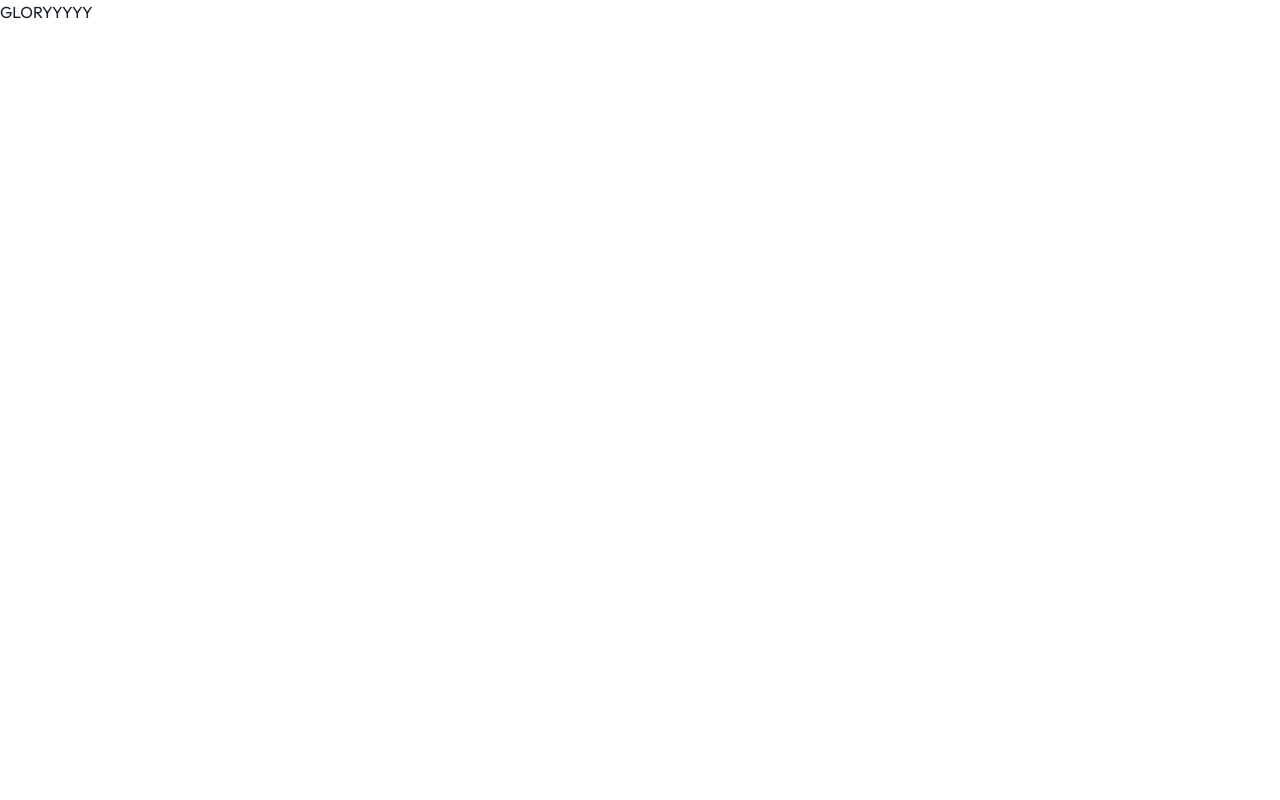
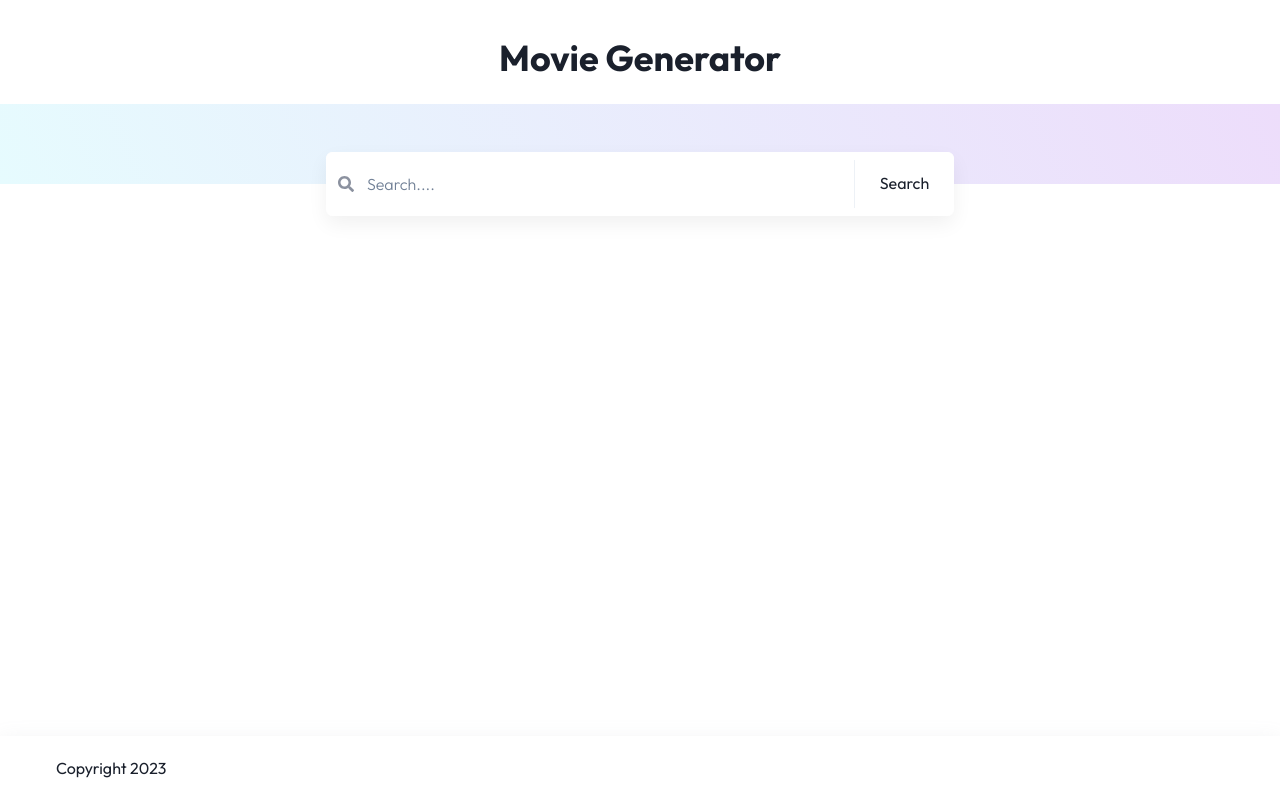
Before and after one commit to felixiho/instill, a Next.js app: page / in a window 1280 px wide. Built offline with nearby package versions, Linux system fonts and the light colour scheme.

Commit message:
search component

```diff
--- a/package.json
+++ b/package.json
@@ -22,6 +22,7 @@
     "next": "13.4.19",
     "react": "18.2.0",
     "react-dom": "18.2.0",
+    "react-icons": "^4.8.0",
     "react-i18next": "^13.2.1",
     "typescript": "5.2.2"
   }
--- /dev/null
+++ b/src/components/common/NotificationIcon.tsx
@@ -0,0 +1,26 @@
+import { colors } from "@/config/chakra";
+import { Box } from "@chakra-ui/react";
+import { ReactNode } from "react";
+import { IconContext, IconType } from "react-icons";
+
+
+
+type NotificationIconType = {
+    Icon: IconType
+    children: ReactNode
+}
+const NotificationIcon = ({ Icon, children }: NotificationIconType) => {
+    return (
+        <Box position={"relative"} marginY="auto" ml={6}>
+            <IconContext.Provider value={{size: "30px", }}>
+                <Icon />
+                <Box position={"absolute"} py="2px" fontWeight="bold" fontSize="2xs" right="-5px" top="-5px" backgroundColor={colors.pink} color="white" borderRadius={"base"}  px={2}>
+                    {children}
+                </Box>
+            </IconContext.Provider>
+        </Box>
+    );
+}
+
+
+export default NotificationIcon
--- /dev/null
+++ b/src/components/common/SearchBox.tsx
@@ -0,0 +1,65 @@
+import { colors } from "@/config/chakra";
+import {
+  Box,
+  Button,
+  Divider,
+  Input,
+  InputGroup,
+  InputLeftElement,
+  InputRightElement,
+} from "@chakra-ui/react";
+import { useState } from "react";
+import { IconContext } from "react-icons";
+import { FaSearch } from "react-icons/fa";
+
+const SearchBox = () => {
+  const [show, setShow] = useState(false);
+  const handleClick = () => setShow(!show);
+  return (
+    <InputGroup
+      borderColor={"white"}
+      bg="white"
+      boxShadow={"0px 8px 20px rgba(0,0,0,0.06)"}
+      maxW={"628px"}
+      alignItems={"center"}
+      rounded={"lg"}
+    >
+      <InputLeftElement
+        pointerEvents="none"
+        py="2rem"
+        children={
+          <IconContext.Provider value={{ color: colors.brand }}>
+            <FaSearch />
+          </IconContext.Provider>
+        }
+      />
+      <Input
+        _active={{ borderColor: "white" }}
+        _focusVisible={{ boxShadow: "white" }}
+        fontWeight={"light"}
+        placeholder="Search...."
+        type="text"
+        pr="100px"
+        height="64px"
+      />
+
+      <InputRightElement py={2} w="100px" my="auto" height={"64px"}>
+        <Divider orientation="vertical" />
+        <Button
+          bg="transparent"
+          onClick={handleClick}
+          mx={4}
+          _hover={{
+            background:'transparent',
+            transform: "translate(-3px, 0)",
+          }}
+          fontWeight={"normal"}
+        >
+          Search
+        </Button>
+      </InputRightElement>
+    </InputGroup>
+  );
+};
+
+export default SearchBox;
--- /dev/null
+++ b/src/context/HomeContext.tsx
@@ -0,0 +1,52 @@
+ import { ChildrenProps } from "@/components/layouts/types";
+import { createContext, useContext } from "react";
+import { useCallback, useEffect, SetStateAction, useState, Dispatch } from "react";
+
+interface IHomeContext {
+    prevScrollPosition: number;
+    showBackground: boolean;
+    setPrevScrollPosition: Dispatch<SetStateAction<number>>;
+}
+
+
+const HomeContext = createContext<IHomeContext>({
+    prevScrollPosition: 0,
+    showBackground: false,
+    setPrevScrollPosition: () => { }
+})
+
+export const HomeProvider = ({ children }: ChildrenProps) => {
+    const [prevScrollPosition, setPrevScrollPosition] = useState(0)
+    const [showBackground, setShowBackground] = useState(false)
+
+
+    const handleScrollDown = useCallback(() => {
+        const currentScrollPosition = window.scrollY
+        if (currentScrollPosition > 0) {
+            setShowBackground(true)
+        } else {
+            setShowBackground(false)
+        }
+        setPrevScrollPosition(currentScrollPosition)
+    }, [])
+
+
+    useEffect(() => {
+        window.addEventListener("scroll", handleScrollDown, { passive: true })
+
+        return () => window.removeEventListener("scroll", handleScrollDown)
+    }, [])
+
+
+    return (
+        <HomeContext.Provider
+            value={{ showBackground, prevScrollPosition, setPrevScrollPosition }}
+        >
+            {children}
+        </HomeContext.Provider>
+    );
+
+
+
+}
+    export const useHomeContext = () => useContext(HomeContext)
--- /dev/null
+++ b/src/layout/BottomNav.tsx
@@ -0,0 +1,25 @@
+import { Box, Flex } from "@chakra-ui/react";
+import CopyrightSection from "./CopyrightSection";
+import { ChildrenProps } from "@/components/layouts/types";
+
+const BottomNav = ({ children }: ChildrenProps) => {
+  return (
+    <Box>
+      {children}
+      <Box
+        position="fixed"
+        bottom={0}
+        width="full"
+        overflow={"hidden"}
+        background="white"
+        zIndex={3}
+        padding={4}
+        boxShadow="rgba(149, 157, 165, 0.2) 0px 8px 24px"
+      >
+        <CopyrightSection />
+      </Box>
+    </Box>
+  );
+};
+
+export default BottomNav;
--- a/src/layout/CopyrightSection.tsx
+++ b/src/layout/CopyrightSection.tsx
@@ -1,11 +1,11 @@
-import { Box, Flex, Text } from '@chakra-ui/react'
-import React, { useContext } from 'react'
-import { useTranslation } from 'react-i18next'
-import CopyrightYearContext from '@/context/CopyrightYearContext'
+import { Box, Flex, Text } from "@chakra-ui/react";
+import React, { useContext } from "react";
+import { useTranslation } from "react-i18next";
+import CopyrightYearContext from "@/context/CopyrightYearContext";
 
 const CopyrightSection = () => {
-  const { t } = useTranslation()
-  const copyRightYear = useContext(CopyrightYearContext)
+  const { t } = useTranslation();
+  const copyRightYear = useContext(CopyrightYearContext);
   return (
     <Box
       width="100%"
@@ -17,20 +17,12 @@ const CopyrightSection = () => {
       paddingRight={[5, 24]}
     >
       <Flex justify="space-between">
-        <Text
-          size="sm"
-          fontFamily="light"
-          mr={[3, 10]}
-          maxW={['150px', 'unset']}
-          justifyContent="flex-start"
-        >
-          {t('footer:copyright-details', 'Copyright {{ copyRightYear }}', {
-            copyRightYear,
-          })}
+        <Text size="sm" mr={[3, 10]} justifyContent="flex-start">
+          Copyright {copyRightYear}
         </Text>
       </Flex>
     </Box>
-  )
-}
+  );
+};
 
-export default CopyrightSection
+export default CopyrightSection;
--- /dev/null
+++ b/src/layout/Layout.tsx
@@ -0,0 +1,22 @@
+import { ReactNode } from "react";
+import Head from "next/head";
+import { ChildrenProps } from "@/components/layouts/types";
+import TopNav from "./TopNav";
+
+const Layout = ({ children }: ChildrenProps) => {
+  return (
+    <>
+      <Head>
+        <title>Instill Education Take home</title>
+        <meta name="description" content="Generated by create next app" />
+        <meta name="viewport" content="width=device-width, initial-scale=1" />
+        <link rel="icon" href="/favicon.ico" />
+      </Head>
+      <main>
+        {children}
+      </main>
+    </>
+  );
+};
+
+export default Layout;
--- /dev/null
+++ b/src/layout/TopNav.tsx
@@ -0,0 +1,28 @@
+import NotificationIcon from "@/components/common/NotificationIcon";
+import { useHomeContext } from "@/context/HomeContext";
+import { Box, Flex, Heading } from "@chakra-ui/react";
+import { useEffect } from "react";
+import { AiOutlineShopping, AiOutlineMessage } from "react-icons/ai";
+
+const TopNav = () => {
+  const { showBackground } = useHomeContext();
+  return (
+    <Box
+      position="fixed"
+      top={0}
+      width="full"
+      overflow={"hidden"}
+      zIndex={3}
+      transition="background-color 200ms ease-in"
+      backgroundColor={showBackground ? "white" : "transparent"}
+      padding={6}
+      boxShadow={showBackground ? "rgba(149, 157, 165, 0.2) 0px 8px 24px" : ""}
+    >
+      <Flex justifyContent={"center"} my={3}>
+        <Heading>Movie Generator</Heading>
+      </Flex>
+    </Box>
+  );
+};
+
+export default TopNav;
--- /dev/null
+++ b/src/modules/home /Search.tsx
@@ -0,0 +1,39 @@
+import {
+  Box,
+  Flex,
+  Input,
+  InputGroup,
+  InputLeftElement,
+} from "@chakra-ui/react";
+import { colors } from "@/config/chakra";
+import { IconContext } from "react-icons";
+import { FaSearch } from "react-icons/fa";
+import SearchBox from "@/components/common/SearchBox";
+
+const Search = () => {
+  return (
+    <Box as="section" my={6}>
+      <Flex w="full" flexDir={"column"}
+          position={"relative"}
+          >
+        <Box
+          w="full"
+          height={20}
+          bg="linear-gradient(66deg, #e6fbfe 0%, #edddfb 100%)"
+        ></Box>
+        <Flex
+          position={"absolute"}
+          w="full"
+          justifyContent={"center"}
+          zIndex={4444}
+          px={4}
+          bottom={"-32px"}
+        >
+          <SearchBox />
+        </Flex>
+      </Flex>
+    </Box>
+  );
+};
+
+export default Search;
--- a/src/pages/index.tsx
+++ b/src/pages/index.tsx
@@ -1,27 +1,29 @@
-
-import { Box } from '@chakra-ui/react'
+import { Box } from "@chakra-ui/react";
 import { ReactElement } from "react";
-import { NextPageWithLayout } from './_app'
-
+import { NextPageWithLayout } from "./_app";
+import Layout from "@/layout/Layout";
+import { HomeProvider } from "@/context/HomeContext";
+import TopNav from "@/layout/TopNav";
+import BottomNav from "@/layout/BottomNav";
+import Search from "@/modules/home /Search";
 
 const Home: NextPageWithLayout = () => {
+  return (
+    <Box py={20} as="section" >
+       <Search />
+    </Box>
+  );
+};
 
+Home.getLayout = function getLayout(page: ReactElement) {
   return (
-    <Box pb={20} as="section" >
-      GLORYYYYY
-    </Box>
-  )
-}
+    <Layout>
+      <HomeProvider>
+        <TopNav />
+        <BottomNav>{page}</BottomNav>
+      </HomeProvider>
+    </Layout>
+  );
+};
 
-// Home.getLayout = function getLayout(page: ReactElement) {
-//   return (
-//     <Layout>
-//       <HomeProvider>
-//           {page}
-//       </HomeProvider>
-//     </Layout>
-
-//   )
-// }
-
-export default Home
+export default Home;
```
Also changed, not shown: src/components/common/HeaderIcon.tsx (added, +22 -0 lines), 1 other file (tests, documents, lock files or other folders).
